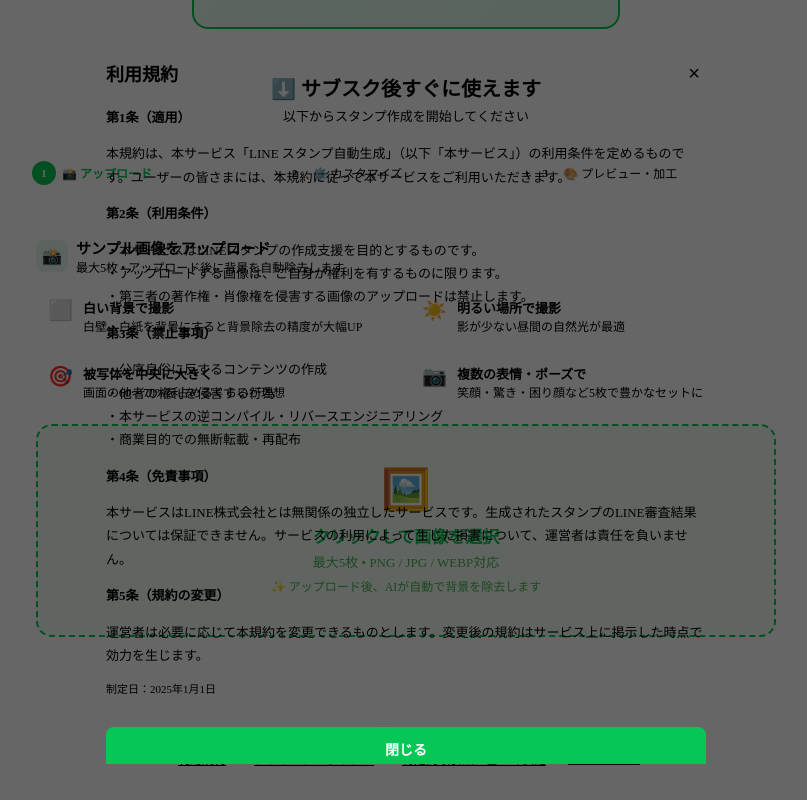
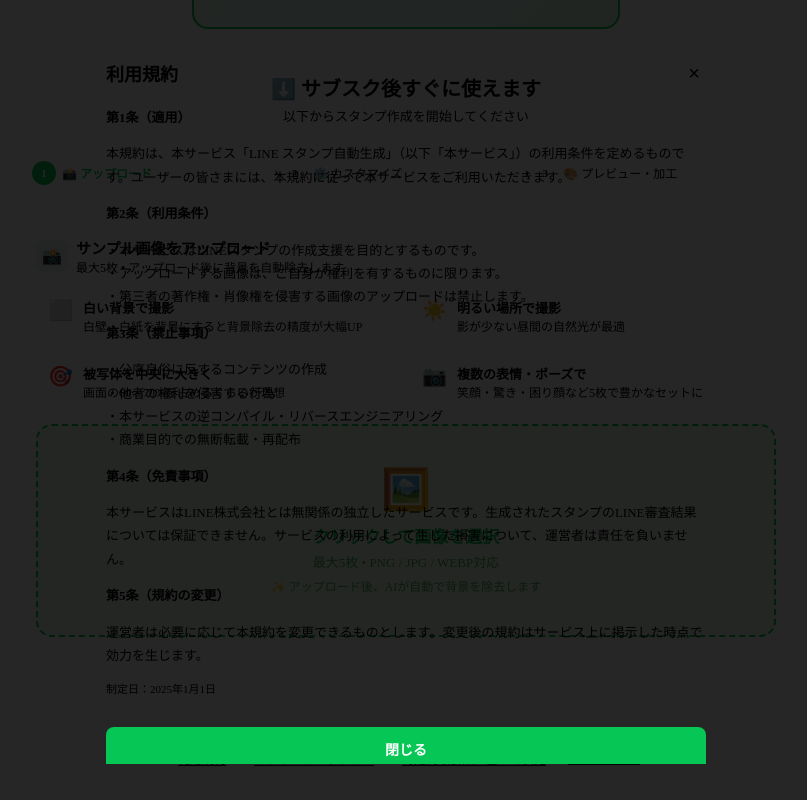
Before and after one commit to aoipapa0630-cloud/line-stamp-generator, a React (Vite) app: page / in a window 1280 px wide. Both pictures are taken after a click on the button "利用規約". Shown: the part 1712-2512 px from the top of the page, without its empty margins (234-1041 px from the left). Built offline with nearby package versions, Linux system fonts and the light colour scheme.

Commit message:
Update App.jsx

```diff
--- a/src/App.jsx
+++ b/src/App.jsx
@@ -1015,8 +1015,8 @@
 
       {/* Terms/Privacy Modal */}
       {showTerms && (
-        <div style={{ position:"fixed", inset:0, background:"rgba(0,0,0,0.6)", display:"flex", alignItems:"center", justifyContent:"center", zIndex:1000, padding:"1rem" }}>
-          <div style={{ background:"var(--color-background-primary)", borderRadius:16, padding:"1.5rem", width:"100%", maxWidth:600, maxHeight:"85vh", overflowY:"auto" }}>
+        <div style={{ position:"fixed", inset:0, background:"rgba(0,0,0,0.85)", display:"flex", alignItems:"center", justifyContent:"center", zIndex:1000, padding:"1rem", overflowY:"auto" }}>
+          <div style={{ background:"var(--color-background-primary)", borderRadius:16, padding:"1.5rem", width:"100%", maxWidth:600, maxHeight:"85vh", overflowY:"auto", position:"relative", zIndex:1001 }}>
             <div style={{ display:"flex", justifyContent:"space-between", alignItems:"center", marginBottom:"1.25rem" }}>
               <h2 style={{ fontSize:18, fontWeight:600, margin:0, color:"var(--color-text-primary)" }}>
                 {showTerms === "terms" ? "利用規約" : showTerms === "privacy" ? "プライバシーポリシー" : "特定商取引法に基づく表記"}
```
